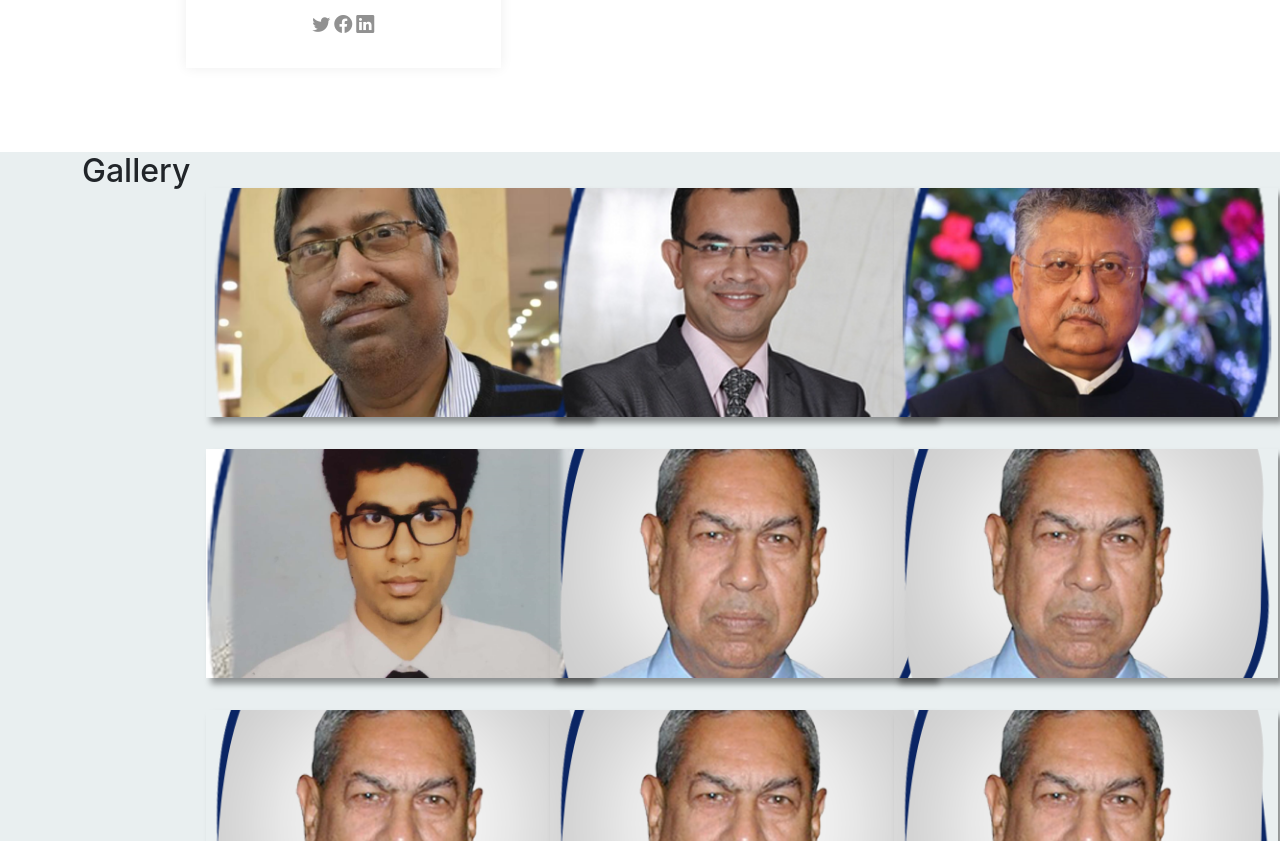
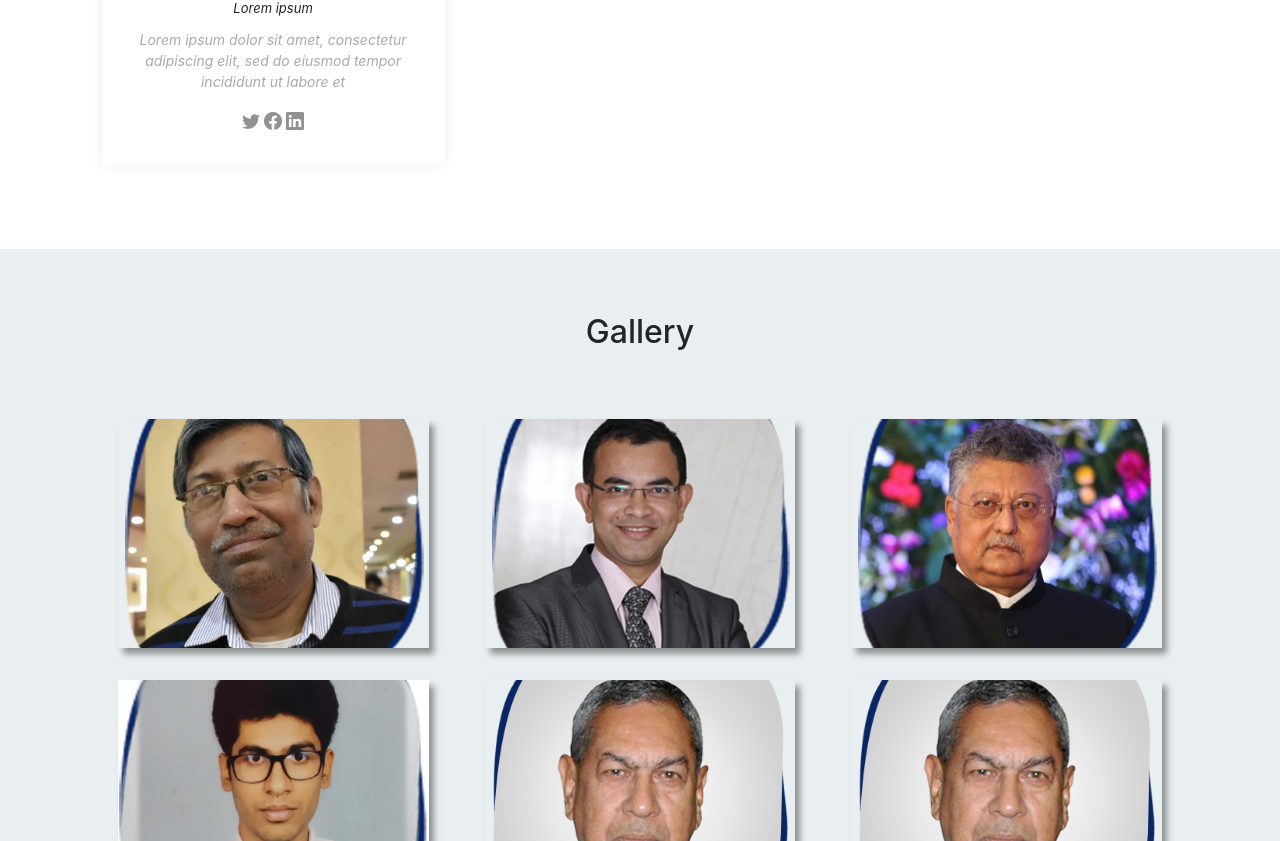
Before and after one commit to rabvik-innovations/Rabvik-Innovations--Website, a React (Create React App) app: page / in a window 1280 px wide. Shown: the part 1959-2800 px from the top of the page. Built offline with nearby package versions, Linux system fonts and the light colour scheme; the HTML template or start-up script is replaced by a standard one.

Commit message:
add react-icons, styled-components and minor changes

```diff
--- a/package.json
+++ b/package.json
@@ -8,7 +8,9 @@
     "@testing-library/user-event": "^12.8.3",
     "react": "^17.0.2",
     "react-dom": "^17.0.2",
+    "react-icons": "^4.2.0",
     "react-scripts": "4.0.3",
+    "styled-components": "^5.3.1",
     "web-vitals": "^1.1.2"
   },
   "scripts": {
--- a/src/App.css
+++ b/src/App.css
@@ -104,6 +104,7 @@
 #gallery-section{
   background-color:#e9eff0;
   align-items:center;
+  padding: 5% 7%;
 
   /* padding:10%; */
 }
@@ -135,11 +136,11 @@
     margin: 1rem 1rem;
     box-shadow: 0.3rem 0.4rem 0.4rem rgba(0, 0, 0, 0.4);
     overflow:visible;
-    width:10%;
-    height:229px;
+    /* width:10%;
+    height:229px; */
     margin-top:1rem;
     padding-right:0px 60px 0px;
-    width:100px;
+    /* width:100px; */
 }
 
 .gallery-item img:hover{
--- a/src/App.js
+++ b/src/App.js
@@ -89,7 +89,7 @@ function App() {
 
         <div className="container">
 
-          <div className="gallery-title">
+          <div className="gallery-title text-center">
             <h2>Gallery</h2>
             <br />
           </div>
--- a/src/components/AboutStyles.css
+++ b/src/components/AboutStyles.css
@@ -4,12 +4,12 @@
   padding:60px;
   font-family: 'Trebuchet MS', 'Lucida Sans Unicode', 'Lucida Grande', 'Lucida Sans', Arial, sans-serif
 }
-h1{
+.about h1{
   text-align: center;
 
 }
 
-.container{
+.about .container{
   display: flex;
   flex-direction: row;
 }
@@ -22,7 +22,7 @@ video:hover{
   transform: scale(1.1);
   box-shadow: 1px 5px 4px grey;
 }
-.col2{
+.about .col2{
   float: left;
   width: 55%;
   padding: 20px;
@@ -32,11 +32,11 @@ video:hover{
   padding-right:80px;
   padding-left: 60px;
 } */
-p {
+.about p {
    line-height: 1.5;
 }
 
-button{
+.about button{
   margin-top: 10px;
   border:none;
   background-color: blue;
@@ -47,7 +47,7 @@ button{
   border-radius: 20px;
   transition: 0.4s;
 }
-button:hover{
+.about button:hover{
   cursor: pointer;
   transition: 0.2s;
   transform: scale(1.05);
--- a/src/components/GalleryCard.js
+++ b/src/components/GalleryCard.js
@@ -3,7 +3,7 @@ import PhotoGallery from "./PhotoGallery";
 
 function GalleryCard(props){
     return(
-        <div className="col-lg-4 col-md-6 d-flex align-items-stretch outer-section">
+        <div className="col-lg-4 col-md-6 align-items-stretch outer-section">
             <div className="img-card">
                 <img src={props.image} />
             </div>
```
Also changed, not shown: 1 other file (tests, documents, lock files or other folders).
